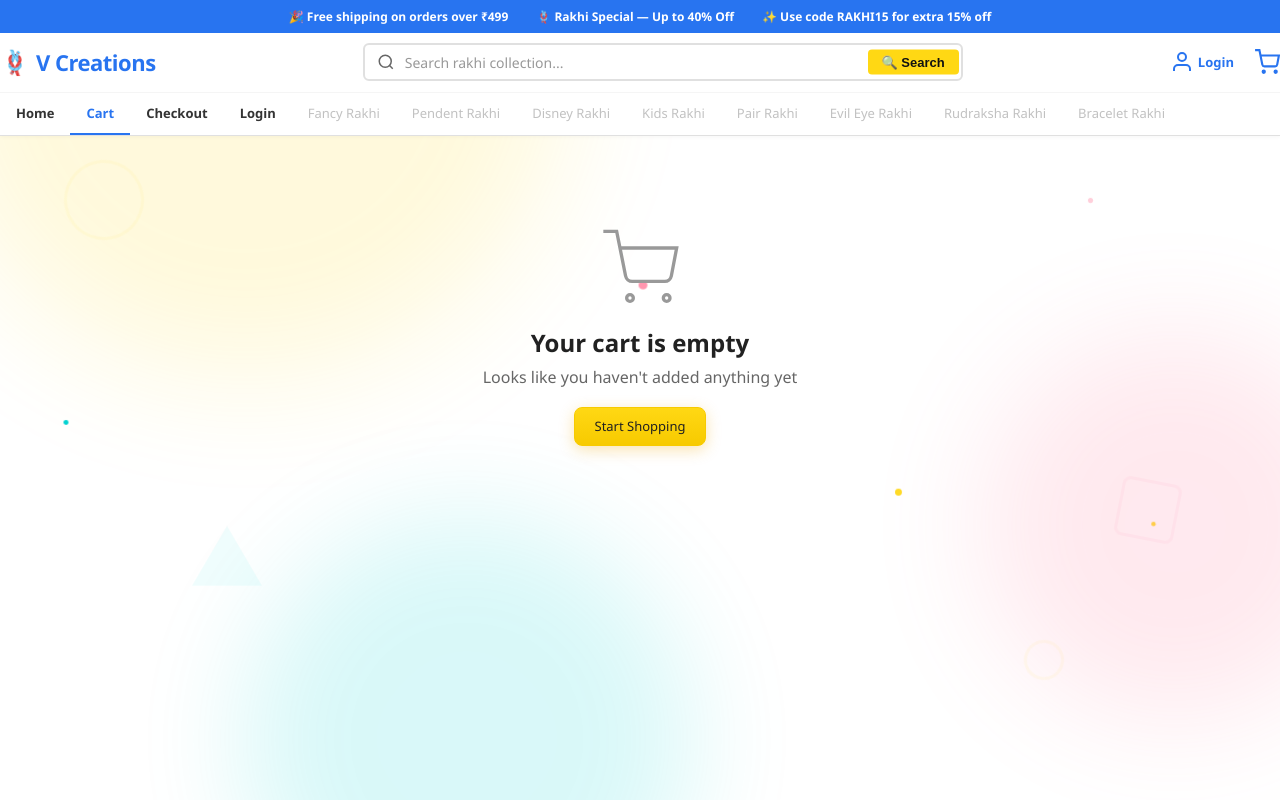
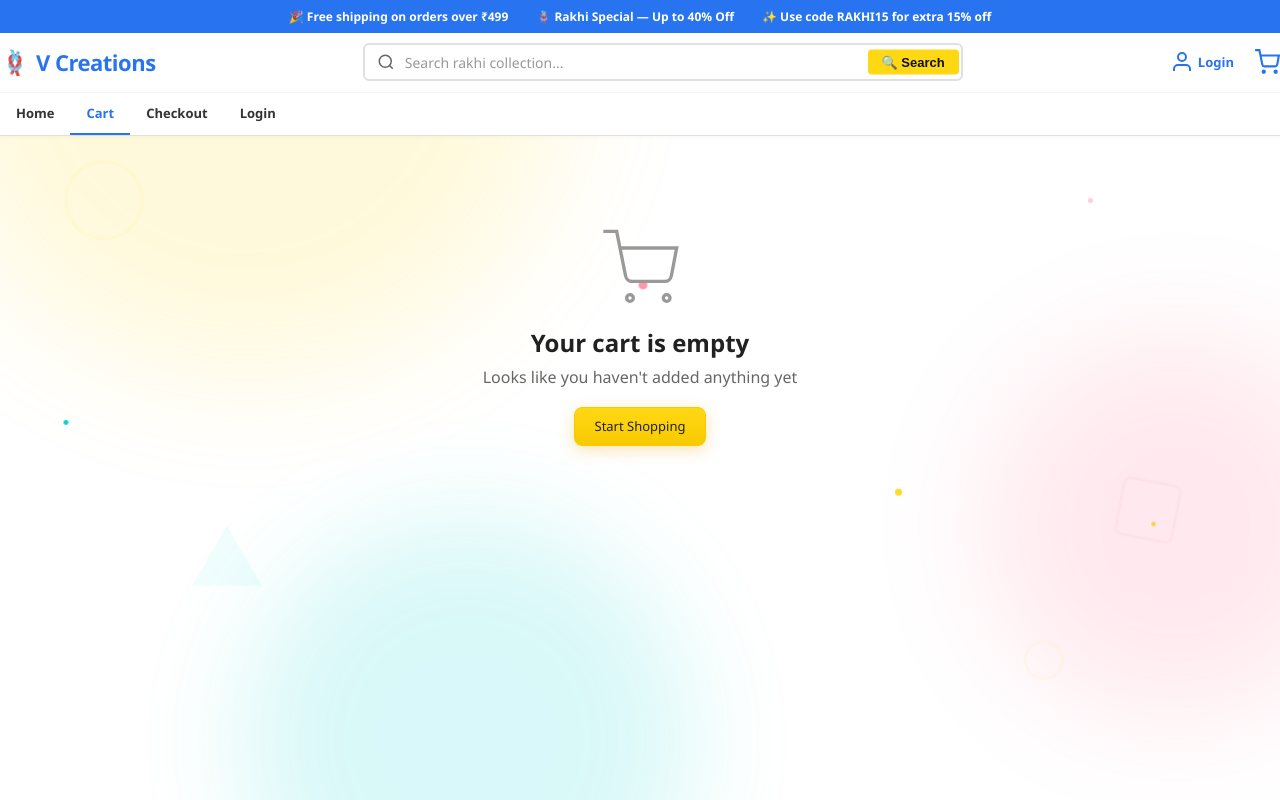
Before and after one commit to Varshith1805/v-creations, a React (Create React App) app in the folder vcreations-frontend/: page /cart in a window 1280 px wide. Built offline with nearby package versions, Linux system fonts and the light colour scheme.

Commit message:
Remove category promo links from nav bar

```diff
--- a/vcreations-frontend/src/App.js
+++ b/vcreations-frontend/src/App.js
@@ -57,14 +57,6 @@ function Header() {
         <Link to="/cart" className={location.pathname === "/cart" ? "nav-link active" : "nav-link"}>Cart</Link>
         <Link to="/checkout" className={location.pathname === "/checkout" ? "nav-link active" : "nav-link"}>Checkout</Link>
         <Link to={userEmail ? "/orders" : "/login"} className={location.pathname === "/orders" || location.pathname === "/login" ? "nav-link active" : "nav-link"}>{userEmail ? "My Orders" : "Login"}</Link>
-        <span className="nav-link nav-promo">Fancy Rakhi</span>
-        <span className="nav-link nav-promo">Pendent Rakhi</span>
-        <span className="nav-link nav-promo">Disney Rakhi</span>
-        <span className="nav-link nav-promo">Kids Rakhi</span>
-        <span className="nav-link nav-promo">Pair Rakhi</span>
-        <span className="nav-link nav-promo">Evil Eye Rakhi</span>
-        <span className="nav-link nav-promo">Rudraksha Rakhi</span>
-        <span className="nav-link nav-promo">Bracelet Rakhi</span>
       </nav>
     </header>
   );
```
